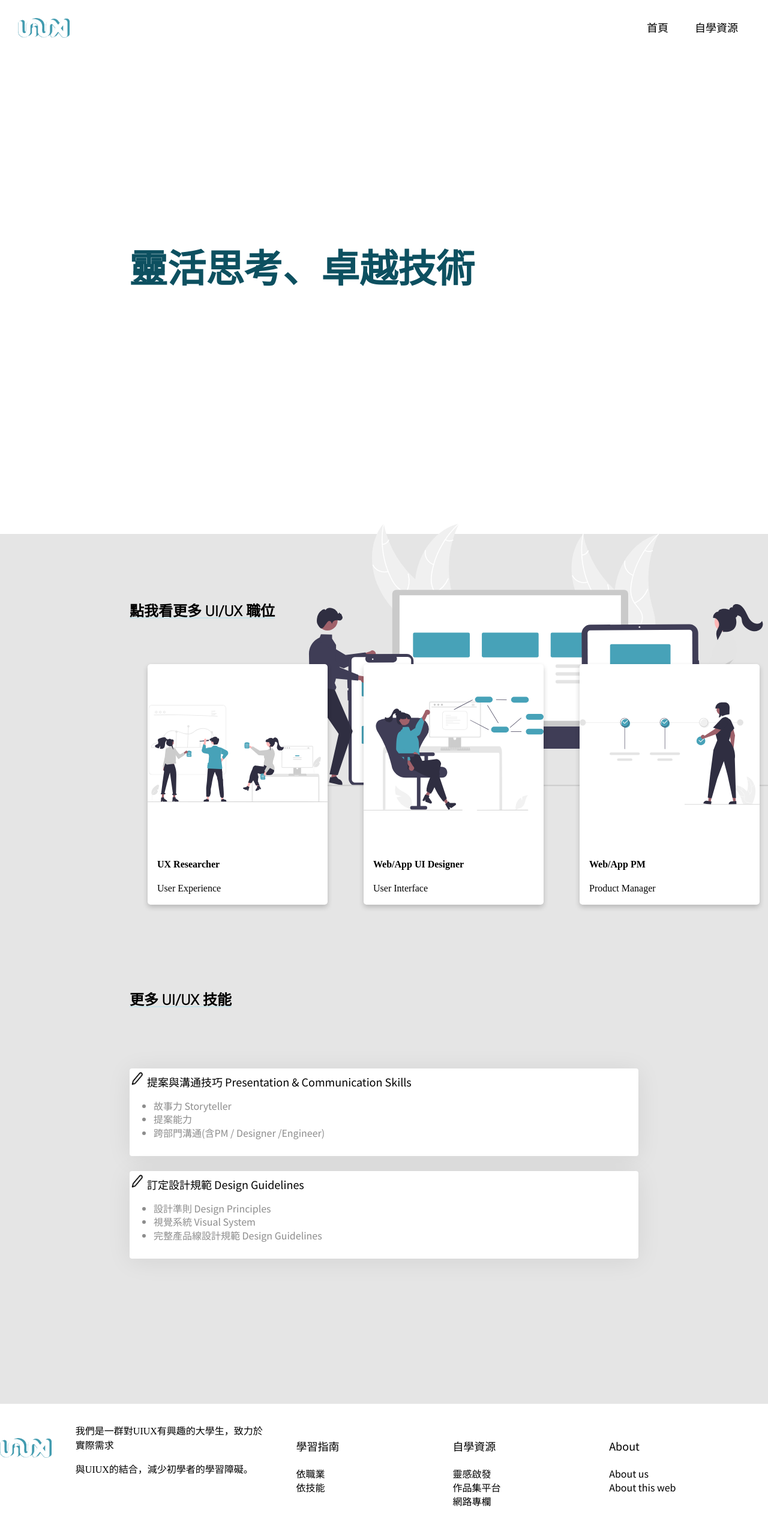
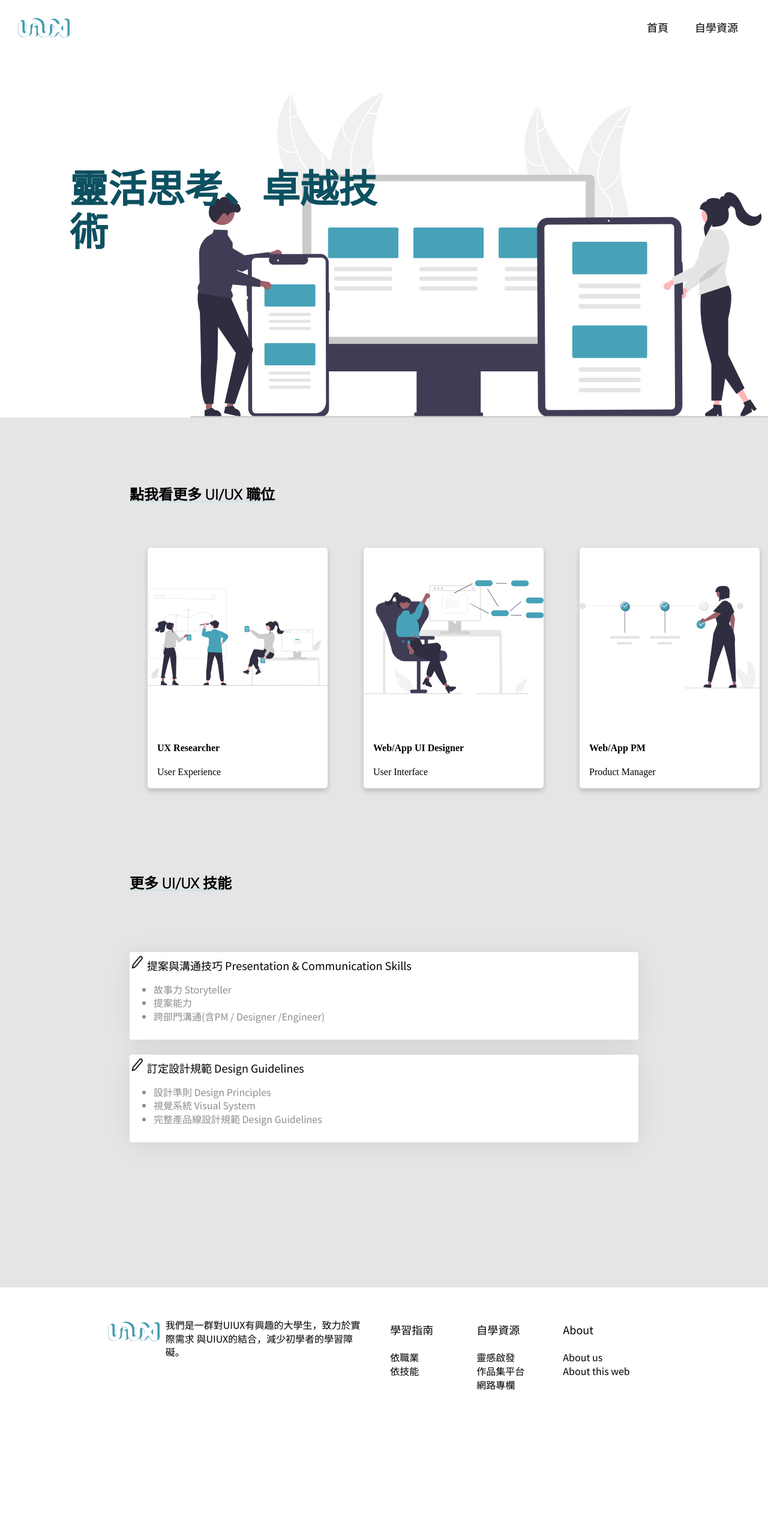
Before and after one commit to neo-lu15/GDSC, a plain HTML site: page index.html in a window 1280 px wide. Shown: the whole page at 60% size. After the commit the page ends 2338 px from the top, so only its background shows below. Drawn offline with nearby package versions, Linux system fonts and the light colour scheme.

Commit message:
20220223

```diff
--- a/index.html
+++ b/index.html
@@ -25,20 +25,19 @@
         <img class="logo" src="LOGO/LOGO_2.png" width="86px" height="33px">
         <nav>
             <ul class="nav_link">
-                <li><a href="home-page.html">首頁</a></li>
+                <li><a href="index.html">首頁</a></li>
                 <li><a href="self-study.html">自學資源</a></li>
             </ul>
         </nav>
     </header>
 
-    <div class="container1">
-        <div class="visual">
-            <div class="title">
-                <h2 style="float: left;"><b>靈活思考、卓越技術</b></h2>
-            </div>
-            <img src="主視覺/undraw_in_sync_re_jlqd.svg" style="float: right;
-            width: 776.68px; height: 508.27px; padding-top: 295px;">
+
+    <div class="container" style="height: 600px;">
+        <div class="title">
+            <h2 style="float: left;"><b>靈活思考、卓越技術</b></h2>
         </div>
+        <!-- <img src="../主視覺/undraw_in_sync_re_jlqd.svg" style="float: right; width: 645px;
+            height: 365px; "> -->
     </div>
 
 
@@ -153,10 +152,10 @@
         <footer>
 
             <img class="logo2" src="../LOGO/LOGO_2.png" width="86px" height="33px" style="float: left;">
-            <ul class="left-footer">
-                <p style="float: right; color: black; ">我們是一群對UIUX有興趣的大學生，致力於實際需求</p>
-                <p>與UIUX的結合，減少初學者的學習障礙。</p>
-            </ul>
+            <div class="left-footer" style="float: right; color: black; ">
+                <p>我們是一群對UIUX有興趣的大學生，致力於實際需求
+                    與UIUX的結合，減少初學者的學習障礙。</p>
+            </div>
 
             <ul class="right_footer">
                 <table>
--- a/style/hard-skills.css
+++ b/style/hard-skills.css
@@ -47,7 +47,7 @@ header {
 }
 
 .container {
-    height: 438px;
+    height: 455.19px;
     background-image: url("../主視覺/undraw_in_sync_re_jlqd.svg");
     background-repeat: no-repeat;
     background-position: right 0% bottom 0%;
--- a/style/home.css
+++ b/style/home.css
@@ -44,9 +44,16 @@ header {
     text-decoration: none;
 }
 
-.container1 {
-    background-color: #FFFFFF;
+/* .container1 {
+
     height: 798px;
+    background-image: url(主視覺/undraw_in_sync_re_jlqd.svg);
+    background-repeat: no-repeat;
+    background-position: right 0% bottom 0%;
+}
+
+.title {
+    width: 50%;
 }
 
 .title h2 {
@@ -58,7 +65,28 @@ header {
     font-size: 64px;
     line-height: 140%;
     color: #0D5060;
-    white-space: nowrap;
+} */
+.container {
+    background-image: url("../主視覺/undraw_in_sync_re_jlqd.svg");
+    background-repeat: no-repeat;
+    background-position: right 0% bottom 0%;
+}
+
+
+
+.title h2 {
+    padding-left: 100px;
+    padding-top: 128px;
+    font-family: "Noto Sans TC";
+    font-style: normal;
+    font-weight: bold;
+    font-size: 64px;
+    line-height: 112.5%;
+    color: #0D5060;
+}
+
+.title {
+    width: 50%;
 }
 
 .main {
@@ -234,12 +262,13 @@ img {
 }
 
 .footer-container {
-    margin-left: 180px;
-    margin-right: 180px;
+
     height: 236px;
 }
 
 footer {
+    margin-left: 180px;
+    margin-right: 180px;
     background-color: #FFFFFF;
     display: flex;
     flex-direction: row;
@@ -249,16 +278,19 @@ footer {
 .logo2 {
     margin-top: 57px;
     cursor: pointer;
+    padding-right: 10px;
 }
 
 
-.left_footer {
-    margin-top: 57px;
+.left-footer {
+    margin-top: 35px;
     height: 101px;
 
 }
 
-.left_footer p {
+
+
+.left-footer p {
     font-family: "Noto Sans TC";
     font-style: normal;
     font-weight: 500;
@@ -282,6 +314,7 @@ footer {
 
 .right_footer {
     margin-top: 57px;
+    margin-right: 0px;
 }
 
 .right_footer td a {
```
Also changed, not shown: other_pages/self-study.html (+1 -1 lines).
